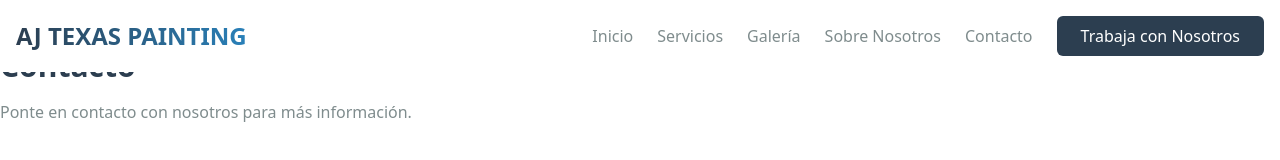
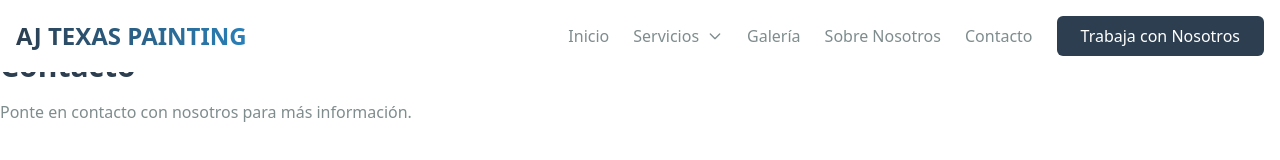
Before and after one commit to davlland/AJTEXAS-PAINTING, a React (Vite) app: page /contacto in a window 1280 px wide. Shown: the top 160 px of the page. Built offline with nearby package versions, Linux system fonts and the light colour scheme.

Commit message:
feat(header): crear, centrar y animar el menú desplegable de Servicios justo debajo del botón

```diff
--- a/src/components/Header.jsx
+++ b/src/components/Header.jsx
@@ -4,14 +4,25 @@ import { Link } from 'react-router-dom';
 const Header = () => {
   const [isScrolled, setIsScrolled] = useState(false);
   const [isMenuOpen, setIsMenuOpen] = useState(false);
+  const [isServicesOpen, setIsServicesOpen] = useState(false);
 
   useEffect(() => {
     const handleScroll = () => {
       setIsScrolled(window.scrollY > 20);
     };
-
     window.addEventListener('scroll', handleScroll);
     return () => window.removeEventListener('scroll', handleScroll);
+  }, []);
+
+  // Cierra el menú de servicios al hacer scroll o cambiar de tamaño
+  useEffect(() => {
+    const closeDropdown = () => setIsServicesOpen(false);
+    window.addEventListener('scroll', closeDropdown);
+    window.addEventListener('resize', closeDropdown);
+    return () => {
+      window.removeEventListener('scroll', closeDropdown);
+      window.removeEventListener('resize', closeDropdown);
+    };
   }, []);
 
   return (
@@ -75,13 +86,45 @@ const Header = () => {
                   Inicio
                 </Link>
               </li>
-              <li>
-                <a
-                  href="#servicios"
-                  className="relative text-neutroOscuro hover:text-primario font-medium transition-colors duration-200 after:absolute after:bottom-0 after:left-0 after:w-0 after:h-0.5 after:bg-primario after:transition-all after:duration-300 hover:after:w-full"
+              {/* Menú de Servicios con hover en desktop y click en móvil */}
+              <li className="relative group lg:static">
+                <button
+                  type="button"
+                  className="flex items-center gap-1 relative text-neutroOscuro hover:text-primario font-medium transition-colors duration-200 after:absolute after:bottom-0 after:left-0 after:w-0 after:h-0.5 after:bg-primario after:transition-all after:duration-300 hover:after:w-full focus:outline-none"
+                  aria-haspopup="true"
+                  aria-expanded={isServicesOpen}
+                  onClick={() => setIsServicesOpen((open) => !open)}
+                  onMouseEnter={() => window.innerWidth >= 1024 && setIsServicesOpen(true)}
+                  onMouseLeave={() => window.innerWidth >= 1024 && setIsServicesOpen(false)}
                 >
                   Servicios
-                </a>
+                  <svg className="w-4 h-4 ml-1" fill="none" stroke="currentColor" strokeWidth="2" viewBox="0 0 24 24"><path strokeLinecap="round" strokeLinejoin="round" d="M19 9l-7 7-7-7" /></svg>
+                </button>
+                {/* Menú desplegable */}
+                <div
+                  onMouseEnter={() => window.innerWidth >= 1024 && setIsServicesOpen(true)}
+                  onMouseLeave={() => window.innerWidth >= 1024 && setIsServicesOpen(false)}
+                  className={`absolute left-1/2 -translate-x-1/2 mt-0 w-48 bg-fondo rounded-lg shadow-lg overflow-hidden transition-all duration-300 transform origin-top z-40
+                    ${isServicesOpen ? 'opacity-100 scale-100 translate-y-0 pointer-events-auto' : 'opacity-0 scale-95 -translate-y-2 pointer-events-none'}
+                  `}
+                >
+                  <div className="py-2">
+                    <a
+                      href="#paint-texturing"
+                      className="block px-4 py-2 text-neutroOscuro hover:bg-acento2 hover:text-primario transition-colors duration-200"
+                      onClick={() => setIsServicesOpen(false)}
+                    >
+                      Paint & Texturing
+                    </a>
+                    <a
+                      href="#make-ready"
+                      className="block px-4 py-2 text-neutroOscuro hover:bg-acento2 hover:text-primario transition-colors duration-200"
+                      onClick={() => setIsServicesOpen(false)}
+                    >
+                      Make Ready
+                    </a>
+                  </div>
+                </div>
               </li>
               <li>
                 <a
```
